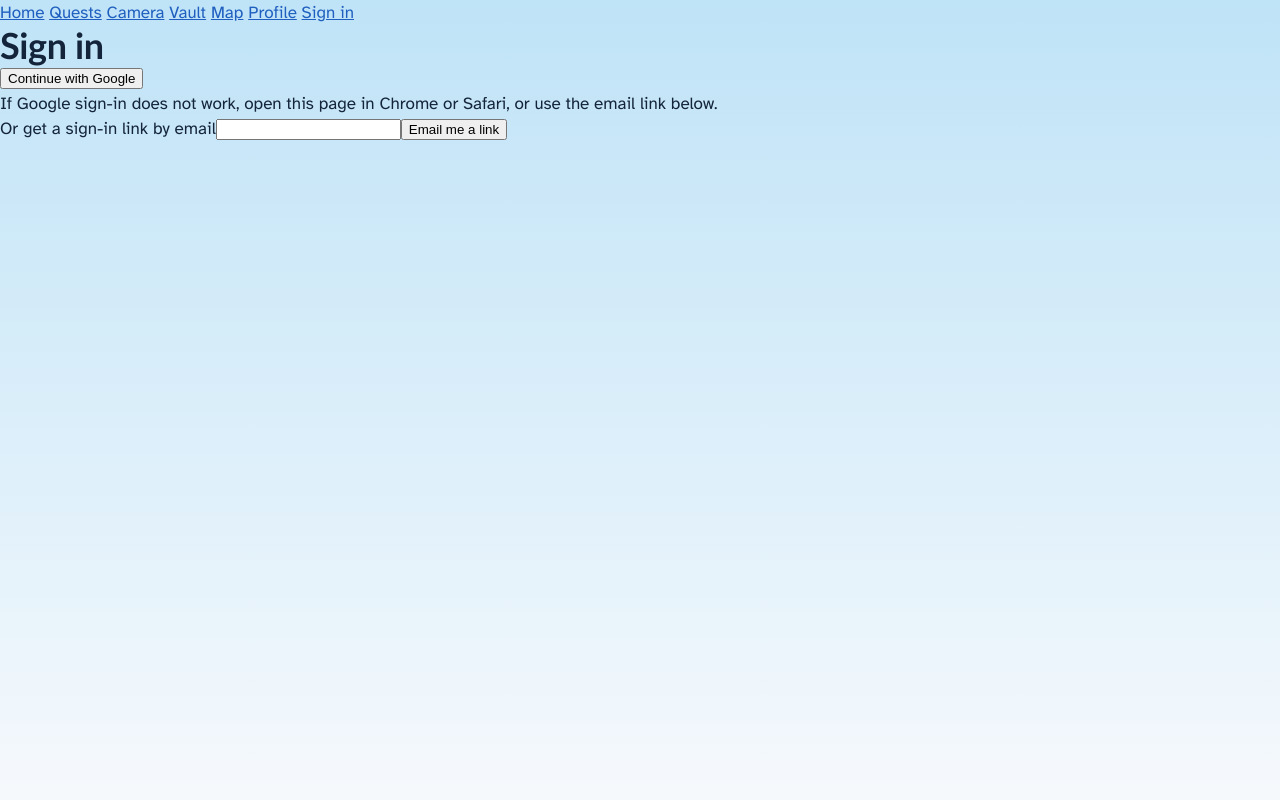
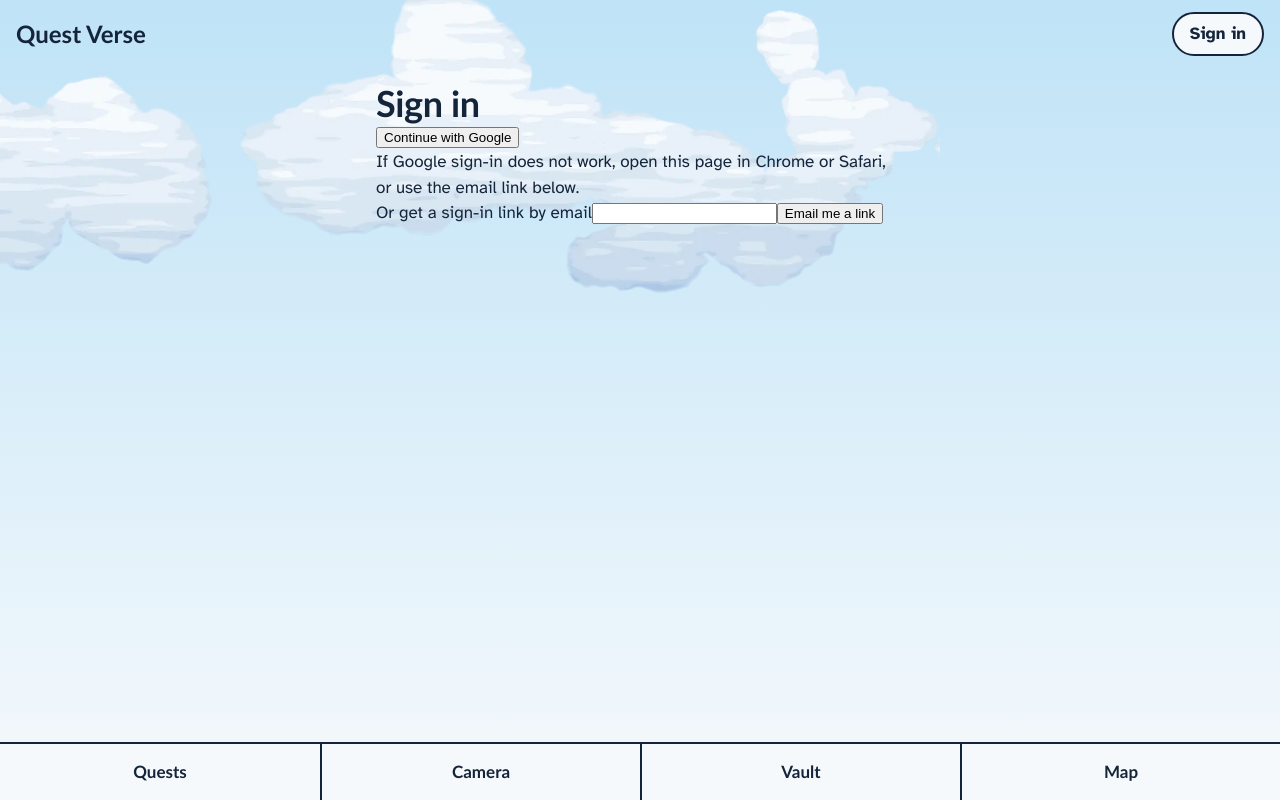
Before and after one commit to lord-saviord1/QuestVerse, a React (Vite) app: page /sign-in in a window 1280 px wide. Built offline with nearby package versions, Linux system fonts and the light colour scheme; no server answers.

Commit message:
changes to appshell and profilepage
Add app shell with sky, top bar and tab bar, and restyle the profile page

```diff
--- a/src/app/App.tsx
+++ b/src/app/App.tsx
@@ -1,89 +1,30 @@
-import { Link, Route, Routes } from 'react-router-dom'
+import { Route, Routes } from 'react-router-dom'
+import { AppShell } from '@/app/AppShell'
 import { HomePage } from '@/app/HomePage'
-import { useAuth } from '@/features/auth/AuthProvider'
-import { isSupabaseConfigured } from '@/lib/supabase'
 import { RequireAuth } from '@/features/auth/RequireAuth'
 import { SignInPage } from '@/features/auth/SignInPage'
 import { OnboardingPage } from '@/features/profile/OnboardingPage'
+import { ProfilePage } from '@/features/profile/ProfilePage'
 import { QuestsPage } from '@/features/quests/QuestsPage'
 import { CameraPage } from '@/features/camera/CameraPage'
 import { VaultPage } from '@/features/vault/VaultPage'
 import { MapPage } from '@/features/map/MapPage'
-import { ProfilePage } from '@/features/profile/ProfilePage'
 
 export function App() {
-  const { user, signOut } = useAuth()
-
   return (
-    <>
-      {!isSupabaseConfigured && (
-        <p role="status">Accounts are not set up yet. Pages are open for testing.</p>
-      )}
-      <nav aria-label="Main">
-        <Link to="/">Home</Link> <Link to="/quests">Quests</Link> <Link to="/camera">Camera</Link>{' '}
-        <Link to="/vault">Vault</Link> <Link to="/map">Map</Link> <Link to="/profile">Profile</Link>{' '}
-        {user ? (
-          <button type="button" onClick={() => void signOut()}>
-            Sign out
-          </button>
-        ) : (
-          <Link to="/sign-in">Sign in</Link>
-        )}
-      </nav>
-      <main>
-        <Routes>
-          <Route path="/" element={<HomePage />} />
-          <Route path="/sign-in" element={<SignInPage />} />
-          <Route
-            path="/onboarding"
-            element={
-              <RequireAuth>
-                <OnboardingPage />
-              </RequireAuth>
-            }
-          />
-          <Route
-            path="/quests"
-            element={
-              <RequireAuth>
-                <QuestsPage />
-              </RequireAuth>
-            }
-          />
-          <Route
-            path="/camera"
-            element={
-              <RequireAuth>
-                <CameraPage />
-              </RequireAuth>
-            }
-          />
-          <Route
-            path="/vault"
-            element={
-              <RequireAuth>
-                <VaultPage />
-              </RequireAuth>
-            }
-          />
-          <Route
-            path="/map"
-            element={
-              <RequireAuth>
-                <MapPage />
-              </RequireAuth>
-            }
-          />
-          <Route
-            path="/profile"
-            element={
-              <RequireAuth>
-                <ProfilePage />
-              </RequireAuth>
-            }
-          />
-        </Routes>
-      </main>
-    </>
+    <Routes>
+      <Route element={<AppShell />}>
+        <Route path="/" element={<HomePage />} />
+        <Route path="/sign-in" element={<SignInPage />} />
+        <Route element={<RequireAuth />}>
+          <Route path="/onboarding" element={<OnboardingPage />} />
+          <Route path="/quests" element={<QuestsPage />} />
+          <Route path="/camera" element={<CameraPage />} />
+          <Route path="/vault" element={<VaultPage />} />
+          <Route path="/map" element={<MapPage />} />
+          <Route path="/profile" element={<ProfilePage />} />
+        </Route>
+      </Route>
+    </Routes>
   )
 }
--- /dev/null
+++ b/src/app/AppShell.tsx
@@ -0,0 +1,61 @@
+import { Link, NavLink, Outlet } from 'react-router-dom'
+import { useAuth } from '@/features/auth/AuthProvider'
+import { isSupabaseConfigured } from '@/lib/supabase'
+import cloudsUrl from '@/assets/clouds.webp'
+
+const TABS = [
+  { to: '/quests', label: 'Quests' },
+  { to: '/camera', label: 'Camera' },
+  { to: '/vault', label: 'Vault' },
+  { to: '/map', label: 'Map' },
+]
+
+export function AppShell() {
+  const { user } = useAuth()
+  const topLink =
+    !user && isSupabaseConfigured
+      ? { to: '/sign-in', label: 'Sign in' }
+      : { to: '/profile', label: 'Profile' }
+
+  return (
+    <div className="shell">
+      <div className="sky" aria-hidden="true">
+        <img
+          className="sky__clouds"
+          src={cloudsUrl}
+          alt=""
+          width={1600}
+          height={640}
+          decoding="async"
+        />
+      </div>
+
+      <header className="topbar">
+        <Link to="/" className="brand">
+          Quest Verse
+        </Link>
+        <Link to={topLink.to} className="topbar__link">
+          {topLink.label}
+        </Link>
+      </header>
+
+      {!isSupabaseConfigured && (
+        <p className="notice" role="status">
+          Accounts are off while we test. Everything here is open.
+        </p>
+      )}
+
+      <main className="page">
+        <Outlet />
+      </main>
+
+      <nav className="tabbar" aria-label="Main">
+        {TABS.map((tab) => (
+          <NavLink key={tab.to} to={tab.to}>
+            {tab.label}
+          </NavLink>
+        ))}
+      </nav>
+    </div>
+  )
+}
--- a/src/features/auth/RequireAuth.tsx
+++ b/src/features/auth/RequireAuth.tsx
@@ -1,19 +1,18 @@
-import type { ReactNode } from 'react'
-import { Navigate, useLocation } from 'react-router-dom'
+import { Navigate, Outlet, useLocation } from 'react-router-dom'
 import { useAuth } from '@/features/auth/AuthProvider'
 import { isSupabaseConfigured } from '@/lib/supabase'
 
-export function RequireAuth({ children }: { children: ReactNode }) {
+export function RequireAuth() {
   const { loading, user, profile } = useAuth()
   const location = useLocation()
 
   // Accounts are not set up yet (no Supabase keys), so there is nothing to protect.
-  if (!isSupabaseConfigured) return <>{children}</>
+  if (!isSupabaseConfigured) return <Outlet />
 
   if (loading) return <p>Loading…</p>
   if (!user) return <Navigate to="/sign-in" replace state={{ from: location.pathname }} />
   if (!profile?.onboarding_complete && location.pathname !== '/onboarding') {
     return <Navigate to="/onboarding" replace />
   }
-  return <>{children}</>
+  return <Outlet />
 }
--- a/src/features/profile/ProfilePage.tsx
+++ b/src/features/profile/ProfilePage.tsx
@@ -1,3 +1,54 @@
+import { Link } from 'react-router-dom'
+import { useAuth } from '@/features/auth/AuthProvider'
+import { isSupabaseConfigured } from '@/lib/supabase'
+
 export function ProfilePage() {
-  return <h1>Profile</h1>
+  const { user, profile, signOut } = useAuth()
+
+  if (!isSupabaseConfigured) {
+    return (
+      <>
+        <h1>Profile</h1>
+        <p className="empty">Accounts are off while we test, so there is no profile yet.</p>
+      </>
+    )
+  }
+
+  if (!user) {
+    return (
+      <>
+        <h1>Profile</h1>
+        <p className="empty">Sign in to see your profile.</p>
+        <Link to="/sign-in" className="btn">
+          Sign in
+        </Link>
+      </>
+    )
+  }
+
+  return (
+    <>
+      <h1>{profile?.display_name ?? 'Your profile'}</h1>
+      <dl className="facts">
+        <div>
+          <dt>Faculty</dt>
+          <dd>{profile?.faculty ?? 'Not set'}</dd>
+        </div>
+        <div>
+          <dt>Department</dt>
+          <dd>{profile?.department ?? 'Not set'}</dd>
+        </div>
+        <div>
+          <dt>Level</dt>
+          <dd>{profile?.level ?? 'Not set'}</dd>
+        </div>
+      </dl>
+      <Link to="/onboarding" className="btn btn--ghost">
+        Edit details
+      </Link>{' '}
+      <button type="button" className="btn btn--ghost" onClick={() => void signOut()}>
+        Sign out
+      </button>
+    </>
+  )
 }
```
